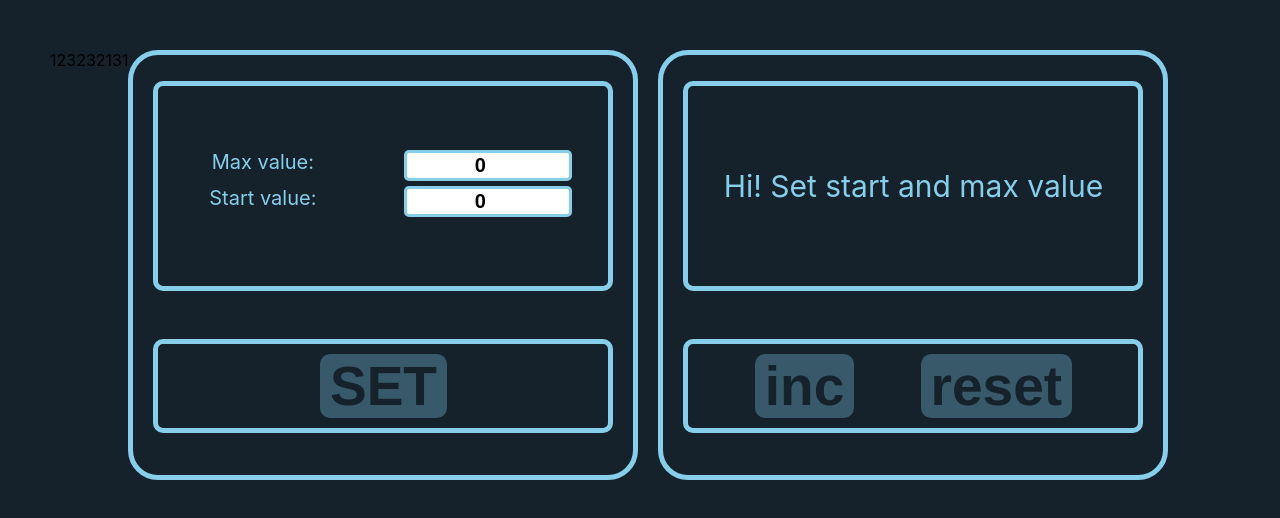
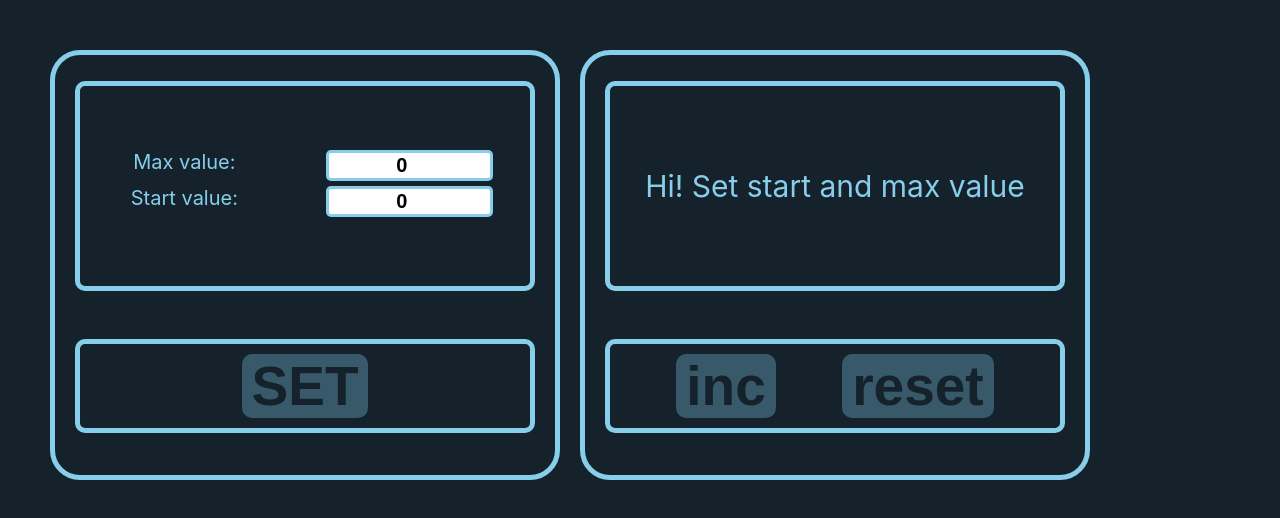
Before and after one commit to Odinsees/Count, a React (Create React App) app: page / in a window 1280 px wide. Shown: the top 518 px of the page. Built offline with nearby package versions, Linux system fonts and the light colour scheme.

Commit message:
refactor

```diff
--- a/src/App.tsx
+++ b/src/App.tsx
@@ -81,7 +81,6 @@ const App = () => {
   };
   return (
     <div className={s.Content}>
-      <div>123232131</div>
       <ValueWindow
         SetMaxValueCallBack={setMaxValueHandler}
         SetStartValueCallBack={setStartValueHandler}
```
